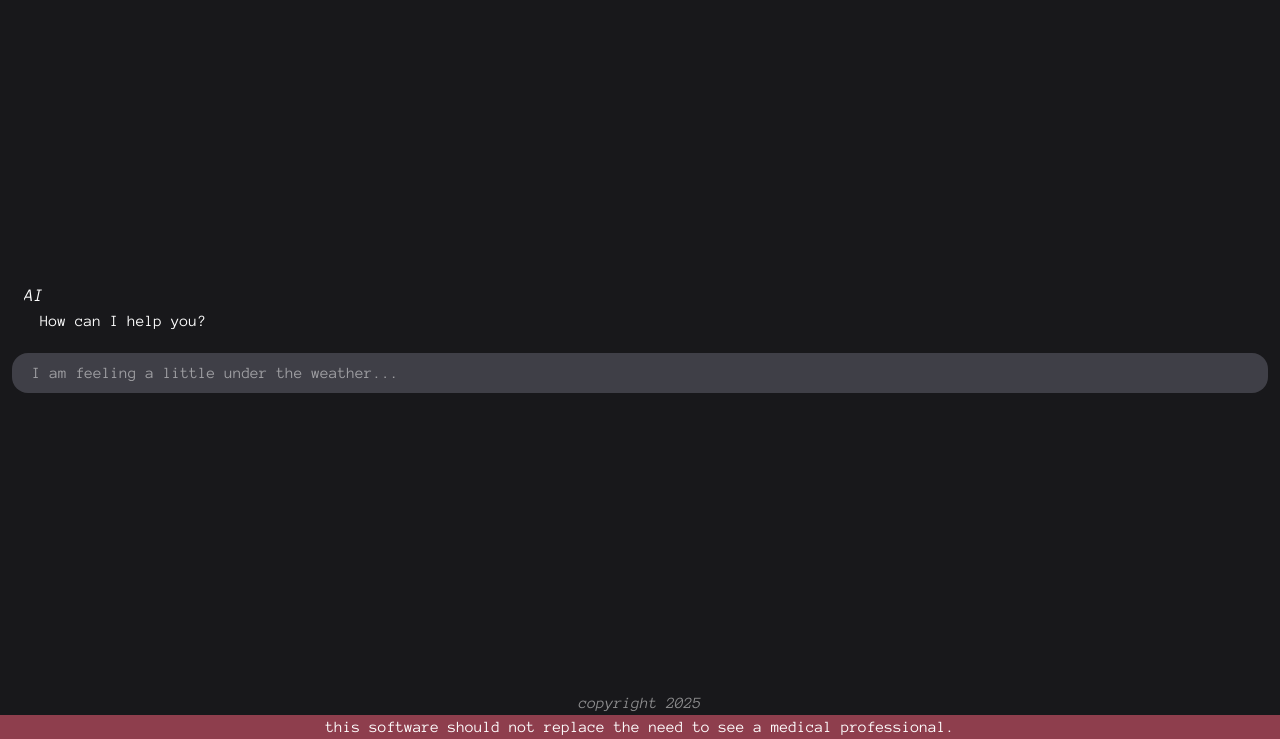
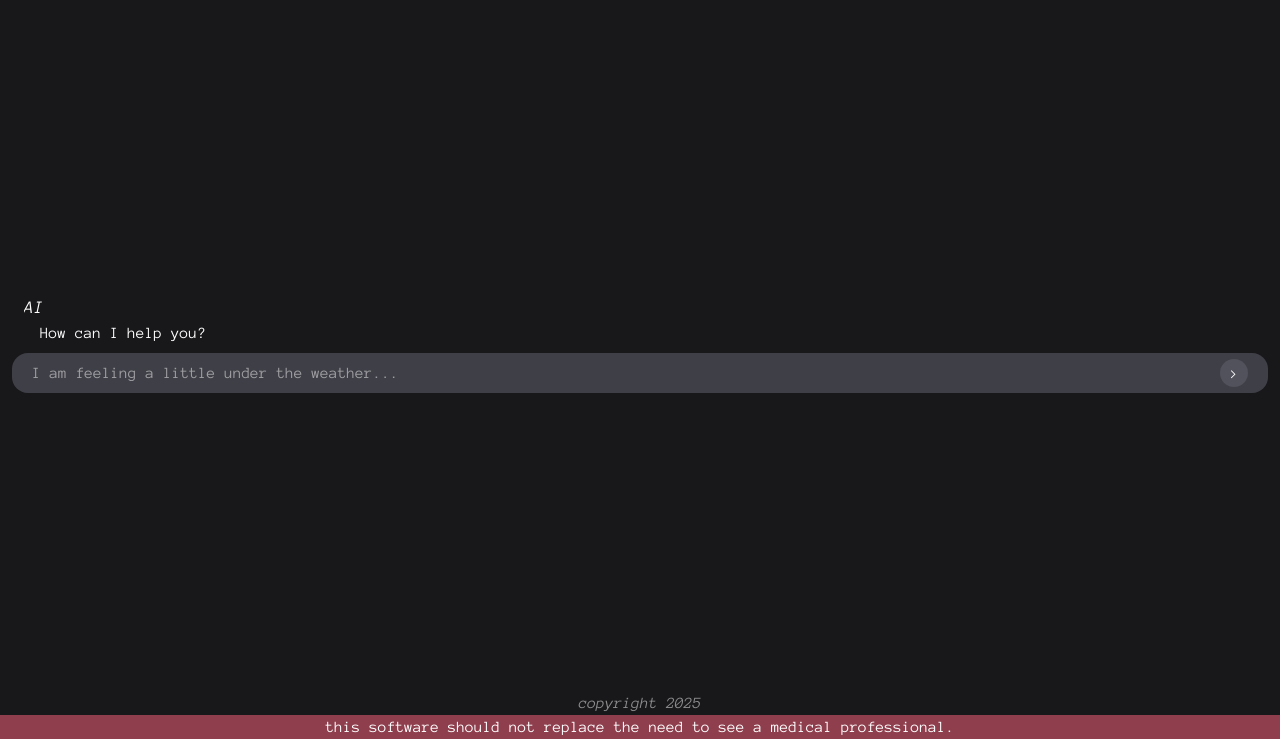
Before and after one commit to FnnkE/breathe.ai-ext, a website: page web/src/ai.html in a window 1280 px wide. Shown: the part 61-800 px from the top of the page. Drawn offline with Linux system fonts and the light colour scheme.

Commit message:
ai submit button

```diff
--- a/web/src/ai.html
+++ b/web/src/ai.html
@@ -32,13 +32,13 @@
                 <p class="pl-4">How can I help you?</p>
             </div>
         </div>
-        <div class="py-3 sticky">
-            <form onsubmit="publishInput(event)" class="">
+        <div class="py-3 sticky flex flex-row bg-zinc-700 text-white h-10 rounded-2xl w-full px-5 items-center">
+            <form onsubmit="publishInput(event)" class="grow">
                 <input type="text" name="input-bar" id="input-bar"
                     placeholder="I am feeling a little under the weather..."
-                    class="bg-zinc-700 text-white h-10 rounded-2xl w-full px-5">
+                    class="w-full outline-none">
             </form>
-
+            <button onclick="publishInput(event)" class="bg-zinc-600 w-7 h-7 rounded-full hover:bg-zinc-800/50 hover:cursor-pointer">></button>
         </div>
     </div>
     <footer class="flex flex-col sticky">
@@ -53,7 +53,7 @@
             const container = document.getElementById('container');
 
             const input_value = document.getElementById('input-bar').value;
-            console.log("Submitted value:", input_value);
+            if (!input_value) return
 
             const newInput = document.createElement('div');
             newInput.className = "py-2 text-right"
```
Also changed, not shown: web/src/index.html (+1 -1 lines), web/src/output.css.
